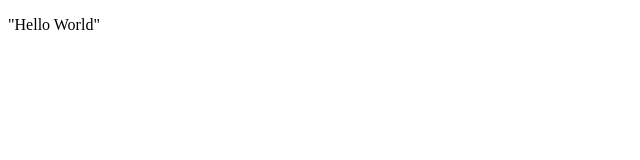
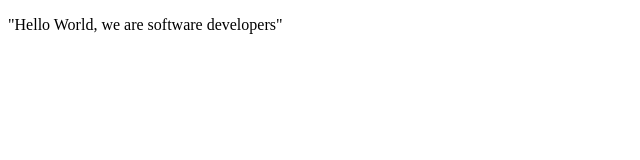
Before and after one commit to Ferchu987/MicroverseProject2, a plain HTML site: page fcc-test-suite-template-master/index.html in a window 1280 px wide. Shown: the whole page, without its empty margins (0-640 px from the left). Drawn offline with Linux system fonts and the light colour scheme.

Commit message:
Hello World 2

```diff
--- a/fcc-test-suite-template-master/index.html
+++ b/fcc-test-suite-template-master/index.html
@@ -8,7 +8,7 @@
 
   <body>
     <script src="https://cdn.freecodecamp.org/testable-projects-fcc/v1/bundle.js"></script>
-    <p>"Hello World"</p>
+    <p>"Hello World, we are software developers"</p>
     <!--
 
     Hello Camper!
```
